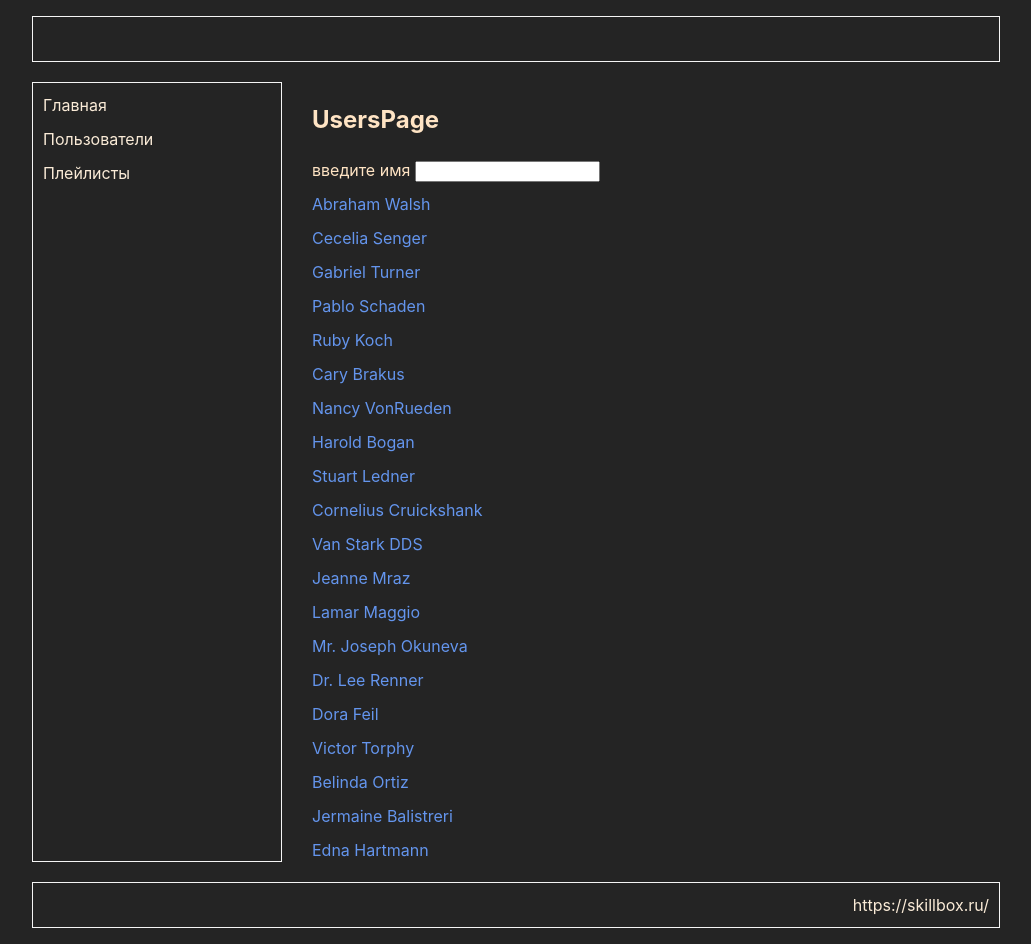
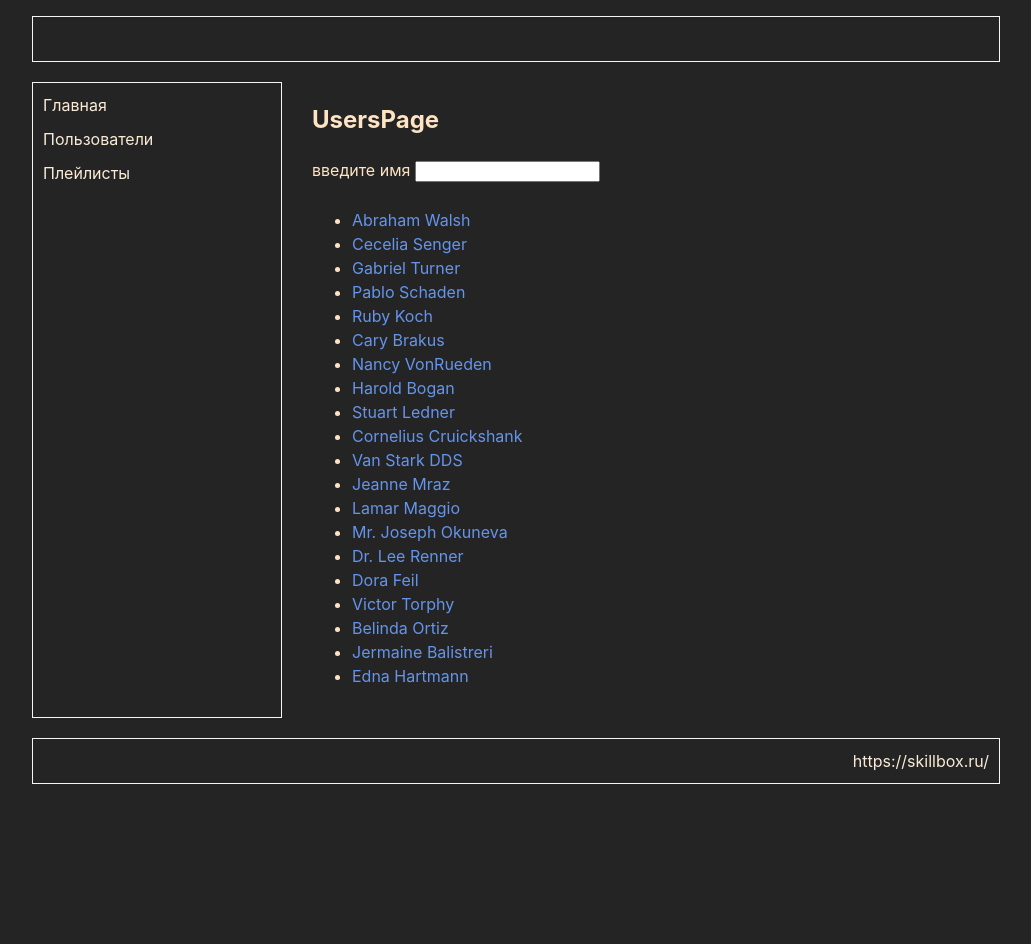
Before and after one commit to nukleaz/routing-practice, a React (Vite) app: page /users in a window 1280 px wide. Shown: the whole page, without its empty margins (124-1155 px from the left). After the commit the page ends 800 px from the top, so only its background shows below. Built offline with nearby package versions, Linux system fonts and the light colour scheme.

Commit message:
added ul for filteredUsers

```diff
--- a/src/pages/UsersPage/UsersPage.tsx
+++ b/src/pages/UsersPage/UsersPage.tsx
@@ -26,12 +26,13 @@ export const UsersPage = () => {
 					введите имя{' '}
 					<input type='text' value={searchName} onChange={handleSearchName} />
 				</label>
-
-				{filteredUsers.map(({ id, fullName }) => (
-					<Link to={`/users/${id}`} key={id}>
-						{fullName}
-					</Link>
-				))}
+				<ul>
+					{filteredUsers.map(({ id, fullName }) => (
+						<li key={id}>
+							<Link to={`/users/${id}`}>{fullName}</Link>
+						</li>
+					))}
+				</ul>
 			</div>
 		</div>
 	);
```
